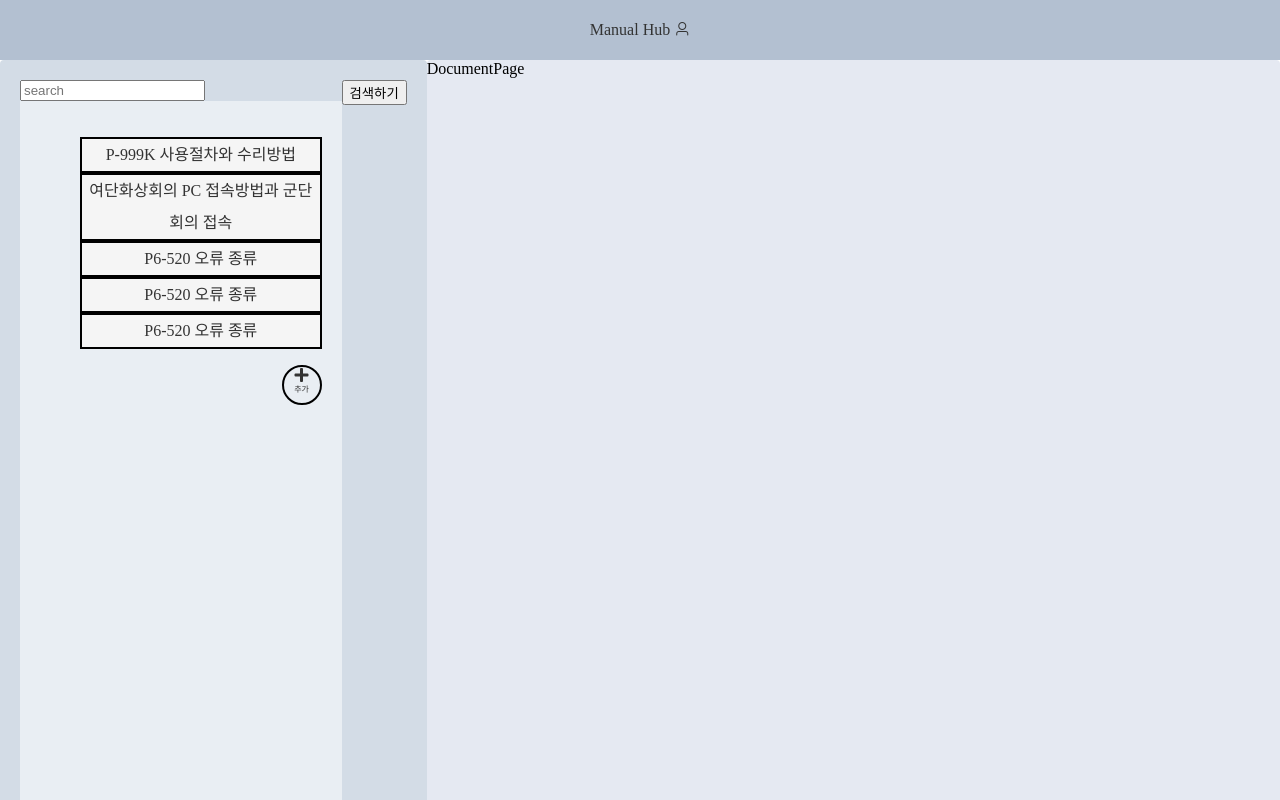
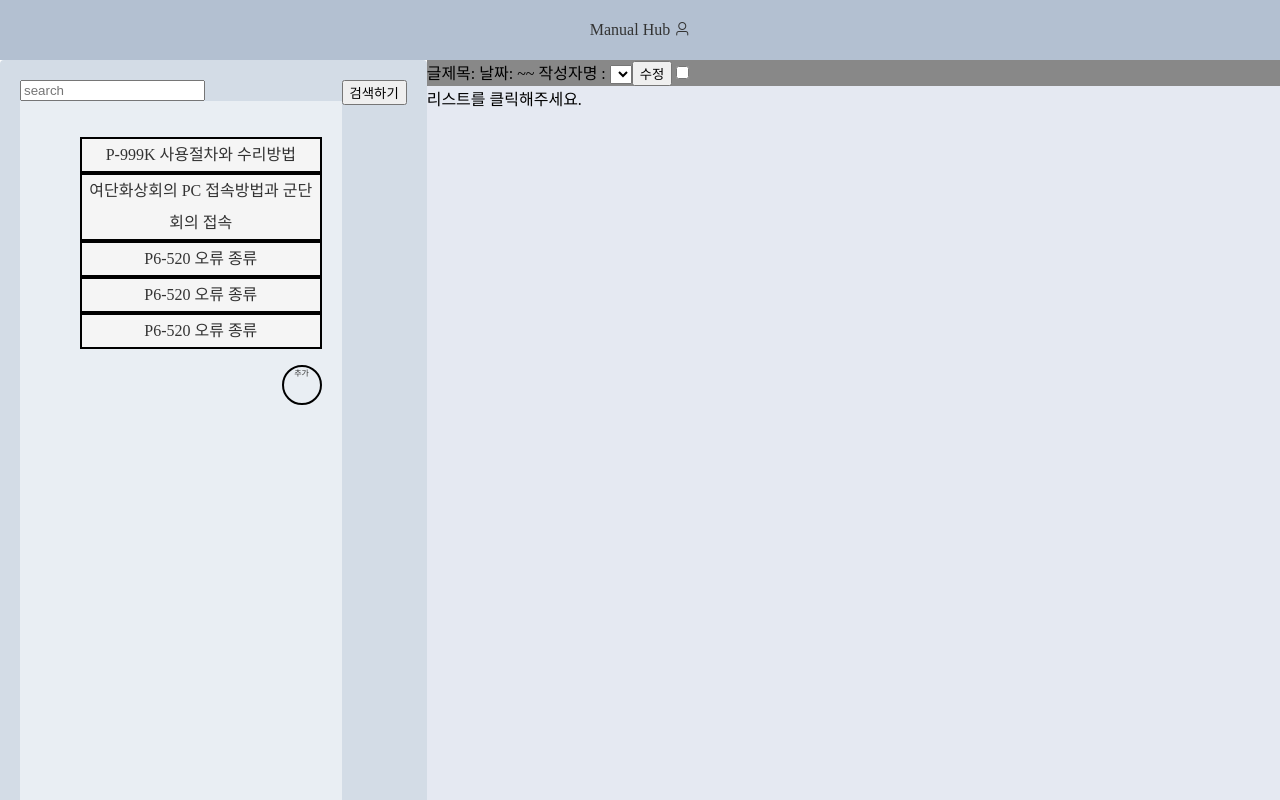
Before and after one commit to suhwanggyu/manualhub, a Vue app: page / in a window 1280 px wide. Shown: the top 800 px of the page. Built offline with nearby package versions, Linux system fonts and the light colour scheme.

Commit message:
documentPage update

```diff
--- a/src/App.vue
+++ b/src/App.vue
@@ -34,7 +34,7 @@ store,
 </script>
 
 <style>
-	@import "https://use.fontawesome.com/releases/v5.6.3/css/all.css";
+
 	.TopHeader{
 		margin:0px;
 		background-color:#888;
--- a/src/components/DocumentPage.vue
+++ b/src/components/DocumentPage.vue
@@ -1,12 +1,66 @@
 <template>
 	<div id="DocumentPage">
-		DocumentPage
+
+		<template v-if="editing===false">
+			<!-- 수정버튼을 누르기전!-->
+			<read-mode/>
+			<span>
+				{{DocumentText}}
+			</span>
+
+		</template>
+
+		<template v-else-if="editing===true">
+			<!-- 수정버튼을 누른 후!-->
+		<form>
+			<edit-mode/>
+			<fieldset>
+				<textarea v-model="changingDocument">
+				</textarea>
+			</fieldset>
+
+		</form>
+
+
+		</template>
+
+
 	</div>
 </template>
 <script>
+	import ReadMode from './ReadMode.vue'
+	import EditMode from './EditMode.vue'
+
 export default{
 	name:"DocumentPage",
+	components:{
+			'read-mode':ReadMode,
+			'edit-mode':EditMode,
+		}
+		,
+	computed:{
 
+		editing(){
+			return this.$store.state.documentMode;
+		},
+		DocumentText(){
+			let stat =this.$store.state
+			if(stat.selected===null){
+				return '리스트를 클릭해주세요.'
+			}
+			let index=stat.listDocuments.findIndex(x=> x.index===stat.selected)
+			return stat.listDocuments[index].text
+		}
+
+	},
+	data(){
+		return{
+			changingDocument:null,
+		}
+
+
+
+	}
 
 
 }
--- /dev/null
+++ b/src/components/EditMode.vue
@@ -0,0 +1,41 @@
+<template>
+	<div id="EditMode">
+		<Button type="submit" @click="onClickModify">수정</Button>
+		<input v-model="documentTitle"/>
+		<Button type="submit">그림 버튼</Button>
+		<Button type="submit">글씨체</Button>
+		<Button type="submit">태그</Button>
+		<Button type="submit">글씨색</Button>
+	</div>
+</template>
+<script>
+	import {CLICK_MODE} from './store.js'
+	import {FIND_CLICKED_INDEX} from './store.js'
+export default{
+	name:"EditMode",
+	data(){
+
+		return{
+			documentTitle:this.$store.commit(FIND_CLICKED_INDEX),
+		}
+	},
+	methods:{
+		onClickModify(){
+
+			this.$store.commit(CLICK_MODE,false)
+
+		},
+	},
+
+
+}
+</script>
+<style>
+	#EditMode{
+		/* 배경색깔은 컴포넌트 구별을 위해 넣었습니다. 제거해도 됩니다.  */
+		background:#888;
+
+	}
+
+
+</style>
--- /dev/null
+++ b/src/components/ReadMode.vue
@@ -0,0 +1,51 @@
+<template>
+	<div id="ReadMode">
+		<span>글제목: {{title}}   날짜: ~~ </span>
+		<span>작성자명 : </span>
+		<select>
+
+
+		</select>
+		<button type="submit" @click="onClickModify">수정</button>
+		<input type="checkbox">
+	</div>
+</template>
+<script>
+	import {CLICK_MODE} from './store.js'
+
+
+export default{
+	name:"ReadMode",
+	computed:{
+		title(){
+			let stat =this.$store.state
+			if(stat.selected===null){
+				return ' '
+			}
+			let index=stat.listDocuments.findIndex(x=> x.index===stat.selected)
+			return stat.listDatas[index].text
+		},
+
+	},
+	methods:{
+		onClickModify(){
+
+			this.$store.commit(CLICK_MODE,true)
+
+		},
+	}
+
+
+
+
+}
+</script>
+<style>
+	#ReadMode{
+		/* 배경색깔은 컴포넌트 구별을 위해 넣었습니다. 제거해도 됩니다.  */
+		background:#888;
+
+	}
+
+
+</style>
--- a/src/components/SearchList.vue
+++ b/src/components/SearchList.vue
@@ -1,14 +1,14 @@
 <template>
 	<el-main id="SearchList">
 			<ul>
-				<li v-for="listData in listDatas" :key="listData.index">{{listData.text}}</li>
+				<li v-for="listData in listDatas" :key="listData.index" @click="clickList(listData)">{{listData.text}}</li>
 			</ul>
 			<plus-button></plus-button>
 	</el-main>
 </template>
 <script>
 import PlusButton from "./PlusButton.vue"
-
+import {CLICK_LIST} from './store.js'
 
 export default{
 	name:"SearchList",
@@ -21,8 +21,15 @@ export default{
 			return this.$store.state.listDatas.filter(dat=>{
 				return dat.text.toLowerCase().includes(this.$store.state.search.toLowerCase())
 			})
+		},
+
+	},
+	methods:{
+	clickList(Data){
+			let selectedNum=Data.index
+			this.$store.commit(CLICK_LIST, selectedNum)
+
 		}
-
 	}
 
 
--- a/src/components/SearchTab.vue
+++ b/src/components/SearchTab.vue
@@ -5,10 +5,7 @@
 	</div>
 </template>
 <script>
-
-
-
-	import {CLICK_SEARCH} from './store.js';
+import {CLICK_SEARCH} from './store.js';
 
 export default{
 	name:"SearchTab",
@@ -29,6 +26,7 @@ export default{
 
 
 
+
 	}
 
 
--- a/src/components/store.js
+++ b/src/components/store.js
@@ -4,9 +4,9 @@ import Vuex from 'vuex';
 Vue.use(Vuex);
 
 export const CLICK_SEARCH ='CLICK_SEARCH'
-
-
-
+export const CLICK_LIST = 'CLICK_LIST'
+export const CLICK_MODE = 'CLICK_MODE'
+export const FIND_CLICKED_INDEX='FIND_CLICKED_INDEX'
 export default new Vuex.Store({
 	state:{
 		//vue의 data와 같은것   computed 에서 불러서 사용하면됨
@@ -36,6 +36,38 @@ export default new Vuex.Store({
 		},],
 		search:'',
 		selected:null,
+		documentMode:false,
+
+
+
+
+
+		listDocuments:[{
+			index:0,
+			text:"P-999K 사용절차와 설명이다.P-999K 사용절차와 설명이다.P-999K 사용절차와 설명이다.P-999K 사용절차와 설명이다.P-999K 사용절차와 설명이다.P-999K 사용절차와 설명이다.P-999K 사용절차와 설명이다.P-999K 사용절차와 설명이다.P-999K 사용절차와 설명이다.P-999K 사용절차와 설명이다.P-999K 사용절차와 설명이다.P-999K 사용절차와 설명이다.P-999K 사용절차와 설명이다.P-999K 사용절차와 설명이다.P-999K 사용절차와 설명이다."
+
+		},
+		{
+			index:1,
+			text:"여단화상회의 pc 설명이다.여단화상회의 pc 설명이다.여단화상회의 pc 설명이다.여단화상회의 pc 설명이다.여단화상회의 pc 설명이다.여단화상회의 pc 설명이다.여단화상회의 pc 설명이다.여단화상회의 pc 설명이다.여단화상회의 pc 설명이다.여단화상회의 pc 설명이다.여단화상회의 pc 설명이다.여단화상회의 pc 설명이다.여단화상회의 pc 설명이다."
+
+		},
+		{
+			index:2,
+			text:"P-999K 사용절차와 수리방법"
+
+		},
+		{
+			index:3,
+			text:"P-999K 사용절차와 수리방법"
+
+		},
+		{
+			index:4,
+			text:"P-999K 사용절차와 수리방법"
+
+		},
+		]
 
 
 	},
@@ -46,6 +78,20 @@ export default new Vuex.Store({
 			state.search=searchContent
 
 		},
+		[CLICK_LIST](state,selecteIndex){
+			state.selected=selecteIndex
+		},
+		[CLICK_MODE](state,selectedMode){
+			state.documentMode=selectedMode
+		},
+		[FIND_CLICKED_INDEX](state){
+
+			if(state.selected===null){
+				return null
+			}
+			let index=state.listDocuments.findIndex(x=> x.index===state.selected)
+			return index
+		}
 
 	}
 
```
